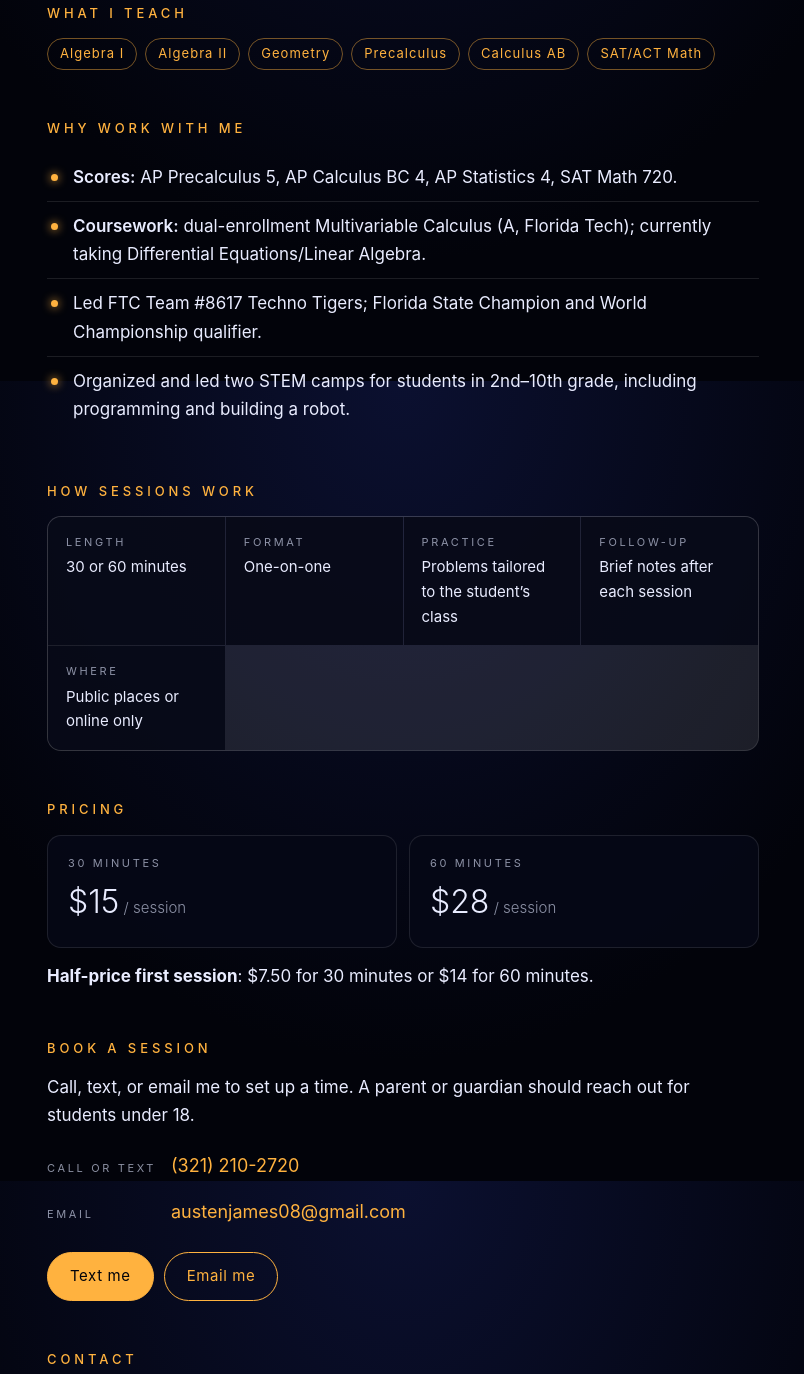
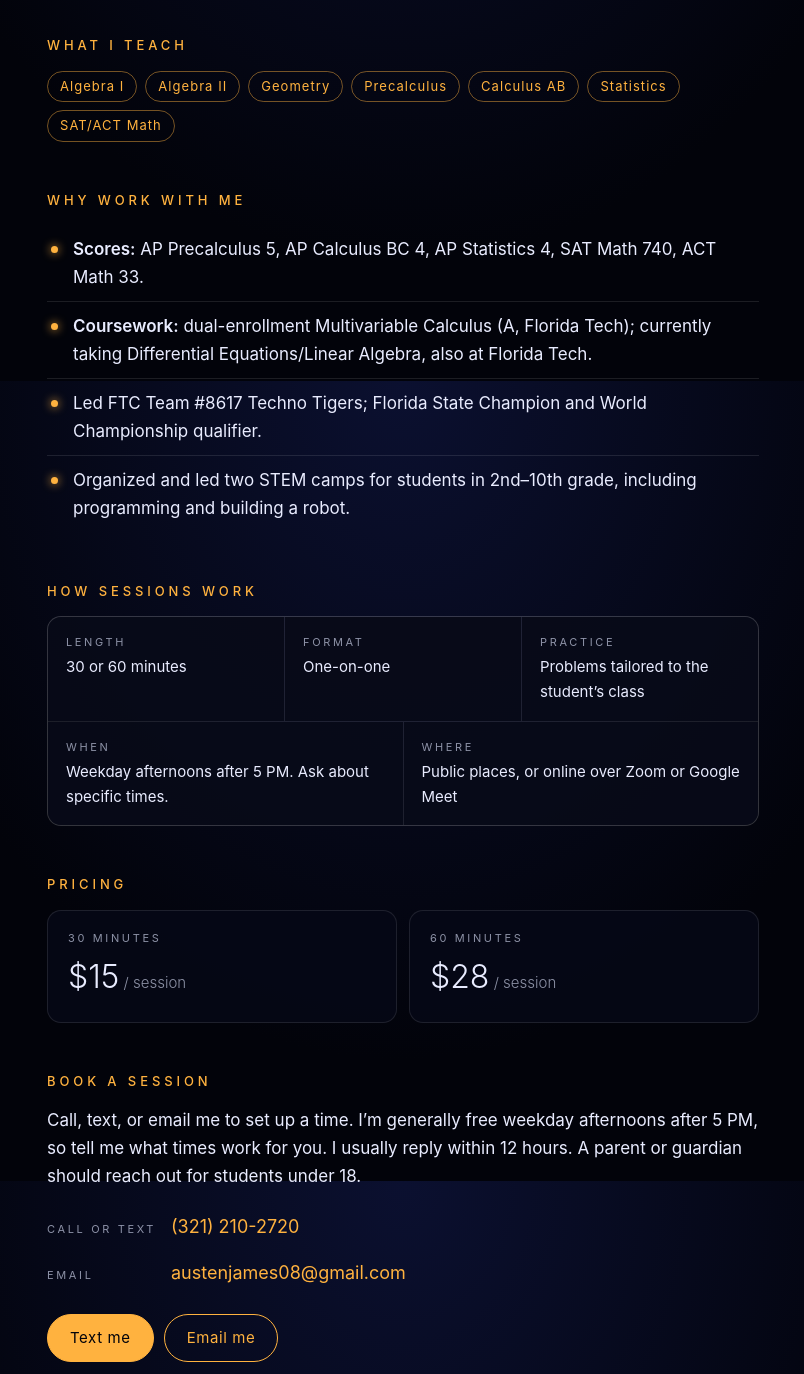
Before and after one commit to austenjr08/AustenRichardson.com, a plain HTML site: page tutoring/index.html in a window 1280 px wide. Shown: the part 419-1793 px from the top of the page, without its empty margins (237-1041 px from the left). Drawn offline with Linux system fonts and the light colour scheme.

Commit message:
Tutoring page: content updates and Formspree contact form
- Scores: SAT Math 740, add ACT Math 33; add age/school line
- Add Statistics; DE/Linear Algebra noted as Florida Tech
- Headline now says SAT/ACT Math
- Availability (weekdays after 5 PM), 12-hour reply time, Zoom/Google Meet
- Payment: Zelle or cash only; remove Venmo/card placeholders
- Remove half-price first session, session notes, and testimonials section
- Updated parent/guardian and safety policies
- Contact form now sends through Formspree (subject line + spam trap)

Co-Authored-By: Claude Opus 5.5 <noreply@anthropic.com>

```diff
--- a/css/tutoring.css
+++ b/css/tutoring.css
@@ -28,6 +28,7 @@
 .tutoring section { scroll-margin-top: 16px; }
 
 .t-hero { margin: 12px 0 8px; }
+.about-line { margin: 0 0 6px; font-size: 16px; color: rgba(233, 236, 255, 0.85); }
 .location { margin: 0 0 20px; color: var(--muted); font-size: 15px; }
 .t-cta { display: flex; flex-wrap: wrap; gap: 10px; }
 
@@ -63,7 +64,6 @@
 .price-len { margin: 0; font-size: 11px; letter-spacing: 0.24em; text-transform: uppercase; color: var(--muted); }
 .price-amt { margin: 4px 0 0; font-size: 32px; font-weight: 300; }
 .price-amt .per { font-size: 15px; color: var(--muted); }
-.price-note { margin-top: 14px; }
 
 /* Contact form */
 .t-form { display: grid; gap: 16px; margin-top: 8px; }
@@ -132,3 +132,15 @@
 .direct li { display: flex; flex-wrap: wrap; align-items: baseline; gap: 4px 14px; padding: 8px 0; font-size: 18px; }
 .direct-label { min-width: 110px; font-size: 11px; letter-spacing: 0.24em; text-transform: uppercase; color: var(--muted); }
 .direct a { overflow-wrap: anywhere; }
+
+/* Spam trap field, hidden from people */
+.hp { position: absolute; left: -9999px; width: 1px; height: 1px; overflow: hidden; }
+
+/* "How sessions work" has 5 tiles: lay them out so no empty cell shows */
+.tutoring .glance { grid-template-columns: 1fr 1fr; }
+.tutoring .glance div:last-child { grid-column: 1 / -1; }
+@media (min-width: 640px) {
+  .tutoring .glance { grid-template-columns: repeat(6, 1fr); }
+  .tutoring .glance div { grid-column: span 2; }
+  .tutoring .glance div:nth-child(n + 4) { grid-column: span 3; }
+}
--- a/js/tutoring.js
+++ b/js/tutoring.js
@@ -1,22 +1,16 @@
-// Tutoring page settings. EDIT HERE: prices, form endpoint, email for the form, payment.
+// Tutoring page settings. EDIT HERE: prices, form endpoint, email for the form.
 // (Phone and email shown in the "Book a session" section are written directly in tutoring/index.html.)
 // The page reads these values and fills them in, so there is only one place to change them.
 const TUTORING = {
   PRICE_30: 15, // dollars per 30-minute session
-  PRICE_60: 28, // dollars per 60-minute session. TODO: Austen to confirm this number.
-  FIRST_SESSION_DISCOUNT: 'Half-price first session',
+  PRICE_60: 28, // dollars per 60-minute session
 
-  // TODO: paste a form endpoint (e.g. https://formspree.io/f/xxxxxxx). Until then the form
-  // opens the visitor's email app instead, addressed to CONTACT_EMAIL.
-  FORM_ENDPOINT: '[FORM_ENDPOINT]',
+  // Formspree form that forwards contact-form messages to your email.
+  // (If this is ever emptied, the form falls back to opening the visitor's email app.)
+  FORM_ENDPOINT: 'https://formspree.io/f/xljbjpaj',
 
   // Email the contact form sends to (via the visitor's email app) until FORM_ENDPOINT is set.
   CONTACT_EMAIL: 'austenjames08@gmail.com',
-
-  // TODO: optional payment details. Leave a value as-is to hide it.
-  // (Zelle is written directly in the Policies section of tutoring/index.html.)
-  VENMO_HANDLE: '[VENMO_HANDLE]',
-  CARD_PAYMENT_URL: '[CARD_PAYMENT_URL]',
 };
 
 (() => {
@@ -28,18 +22,8 @@ const TUTORING = {
     const key = el.dataset.price;
     if (key === '30') el.textContent = money(TUTORING.PRICE_30);
     if (key === '60') el.textContent = money(TUTORING.PRICE_60);
-    if (key === 'first30') el.textContent = money(TUTORING.PRICE_30 / 2);
-    if (key === 'first60') el.textContent = money(TUTORING.PRICE_60 / 2);
   });
-  document.querySelectorAll('[data-discount]').forEach((el) => { el.textContent = TUTORING.FIRST_SESSION_DISCOUNT; });
 
-  // ---------- Payment ----------
-  const payExtra = document.getElementById('pay-extra');
-  const bits = [];
-  if (isSet(TUTORING.VENMO_HANDLE)) bits.push(`Venmo: ${TUTORING.VENMO_HANDLE}`);
-  if (bits.length) payExtra.textContent = ` ${bits.join(' · ')}.`;
-  const cardLink = document.getElementById('card-link');
-  if (isSet(TUTORING.CARD_PAYMENT_URL)) { cardLink.href = TUTORING.CARD_PAYMENT_URL; cardLink.hidden = false; }
 
   // ---------- Contact form ----------
   const form = document.getElementById('contact-form');
--- a/tutoring/index.html
+++ b/tutoring/index.html
@@ -25,7 +25,8 @@
     <section class="t-hero" aria-labelledby="t-title">
       <p class="eyebrow">Tutoring</p>
       <h1 id="t-title">Math Tutoring</h1>
-      <p class="summary">Algebra through Calculus AB and SAT Math, taught by a local student who competes, builds, and teaches.</p>
+      <p class="summary">Algebra through Calculus AB and SAT/ACT Math, taught by a local student who competes, builds, and teaches.</p>
+      <p class="about-line">I’m Austen Richardson, an 18-year-old student at Holy Trinity Episcopal Academy.</p>
       <p class="location">Melbourne, FL area · In person in public places, or online</p>
       <p class="t-cta"><a class="btn" href="#book">Book a session</a> <a class="btn btn-ghost" href="#contact">Ask a question</a></p>
     </section>
@@ -39,6 +40,7 @@
         <li>Geometry</li>
         <li>Precalculus</li>
         <li>Calculus AB</li>
+        <li>Statistics</li>
         <li>SAT/ACT Math</li>
       </ul>
     </section>
@@ -47,8 +49,8 @@
     <section aria-labelledby="why">
       <h2 id="why">Why work with me</h2>
       <ul class="highlights">
-        <li><strong>Scores:</strong> AP Precalculus 5, AP Calculus BC 4, AP Statistics 4, SAT Math 720.</li>
-        <li><strong>Coursework:</strong> dual-enrollment Multivariable Calculus (A, Florida Tech); currently taking Differential Equations/Linear Algebra.</li>
+        <li><strong>Scores:</strong> AP Precalculus 5, AP Calculus BC 4, AP Statistics 4, SAT Math 740, ACT Math 33.</li>
+        <li><strong>Coursework:</strong> dual-enrollment Multivariable Calculus (A, Florida Tech); currently taking Differential Equations/Linear Algebra, also at Florida Tech.</li>
         <li>Led FTC Team #8617 Techno Tigers; Florida State Champion and World Championship qualifier.</li>
         <li>Organized and led two STEM camps for students in 2nd–10th grade, including programming and building a robot.</li>
       </ul>
@@ -61,8 +63,8 @@
         <div><dt>Length</dt><dd>30 or 60 minutes</dd></div>
         <div><dt>Format</dt><dd>One-on-one</dd></div>
         <div><dt>Practice</dt><dd>Problems tailored to the student’s class</dd></div>
-        <div><dt>Follow-up</dt><dd>Brief notes after each session</dd></div>
-        <div><dt>Where</dt><dd>Public places or online only</dd></div>
+        <div><dt>When</dt><dd>Weekday afternoons after 5 PM. Ask about specific times.</dd></div>
+        <div><dt>Where</dt><dd>Public places, or online over Zoom or Google Meet</dd></div>
       </dl>
     </section>
 
@@ -79,13 +81,12 @@
           <p class="price-amt"><span data-price="60">$28</span><span class="per"> / session</span></p>
         </div>
       </div>
-      <p class="price-note"><strong data-discount>Half-price first session</strong>: <span data-price="first30">$7.50</span> for 30 minutes or <span data-price="first60">$14</span> for 60 minutes.</p>
     </section>
 
     <!-- 6. Booking: direct contact -->
     <section id="book" aria-labelledby="book-h">
       <h2 id="book-h">Book a session</h2>
-      <p>Call, text, or email me to set up a time. A parent or guardian should reach out for students under 18.</p>
+      <p>Call, text, or email me to set up a time. I’m generally free weekday afternoons after 5 PM, so tell me what times work for you. I usually reply within 12 hours. A parent or guardian should reach out for students under 18.</p>
       <ul class="direct">
         <li><span class="direct-label">Call or text</span> <a href="tel:+13212102720">(321) 210-2720</a></li>
         <li><span class="direct-label">Email</span> <a href="mailto:austenjames08@gmail.com?subject=Math%20tutoring">austenjames08@gmail.com</a></li>
@@ -97,8 +98,11 @@
     <section id="contact" aria-labelledby="contact-h">
       <h2 id="contact-h">Contact</h2>
       <p>Prefer to write it all out? Send a message here and I’ll reply by email.</p>
-      <!-- TODO: set FORM_ENDPOINT in js/tutoring.js. Until then, sending opens the visitor's email app. -->
+      <!-- Messages go through Formspree (endpoint set in js/tutoring.js). This site stores nothing. -->
       <form id="contact-form" class="t-form" method="post" action="#" novalidate>
+        <input type="hidden" name="_subject" value="New tutoring inquiry from austenrichardson.com">
+        <!-- Spam trap: real visitors never see or fill this. -->
+        <div class="hp" aria-hidden="true"><label>Leave this empty <input type="text" name="_gotcha" tabindex="-1" autocomplete="off"></label></div>
         <div class="field">
           <label for="f-name">Student name</label>
           <input id="f-name" name="name" type="text" autocomplete="name" required maxlength="80">
@@ -132,7 +136,7 @@
             <select id="f-course" name="course" required>
               <option value="">Choose…</option>
               <option>Algebra I</option><option>Algebra II</option><option>Geometry</option>
-              <option>Precalculus</option><option>Calculus AB</option><option>SAT/ACT Math</option><option>Other</option>
+              <option>Precalculus</option><option>Calculus AB</option><option>Statistics</option><option>SAT/ACT Math</option><option>Other</option>
             </select>
           </div>
         </div>
@@ -150,21 +154,14 @@
       <h2 id="policies">Policies</h2>
       <ul class="highlights">
         <li><strong>Cancellations:</strong> please cancel or reschedule at least 24 hours before the session.</li>
-        <li><strong>Payment:</strong> due at or before the session, by Zelle, Venmo, or a card payment link. Zelle: <strong>(321) 210-2720</strong> (Austen Richardson). Other payment details are shared when you book.<span id="pay-extra"></span>
-          <!-- TODO: set VENMO_HANDLE and CARD_PAYMENT_URL in js/tutoring.js. -->
-          <a id="card-link" href="#" target="_blank" rel="noopener" hidden>Pay by card</a></li>
-        <li><strong>Parents and guardians:</strong> a parent or guardian must be involved for any student under 18.</li>
-        <li><strong>Safety:</strong> sessions are held in public places or online only, never alone in private homes.</li>
+        <li><strong>Payment:</strong> due at or before the session, by Zelle or cash. Zelle: <strong>(321) 210-2720</strong> (Austen Richardson).</li>
+        <li><strong>Parents and guardians:</strong> a parent or guardian must be involved in communication for any student under 18, but they do not have to attend the lesson itself (however, parents are free to do so).</li>
+        <li><strong>Safety:</strong> sessions are held in public places or online only.</li>
       </ul>
     </section>
 
-    <!-- 9. Testimonials -->
-    <section aria-labelledby="testimonials">
-      <h2 id="testimonials">Testimonials</h2>
-      <!-- TODO: add real testimonials here, only with written permission from the student/family.
-           Do not add invented reviews, quotes, or results. -->
-      <p class="muted">No testimonials yet.</p>
-    </section>
+    <!-- Testimonials: removed until there are real ones. Add a section here only with
+         real reviews the student/family gave written permission to post. -->
 
     <!-- 10. FAQ -->
     <section aria-labelledby="faq">
@@ -172,15 +169,19 @@
       <div class="faq">
         <details>
           <summary>What grades and classes do you cover?</summary>
-          <p>Middle and high school math from Algebra I through Calculus AB, plus the math sections of the SAT and ACT. If you’re not sure whether your class fits, send a message and ask.</p>
+          <p>Middle and high school math from Algebra I through Calculus AB, plus Statistics and the math sections of the SAT and ACT. If you’re not sure whether your class fits, send a message and ask.</p>
         </details>
         <details>
           <summary>In person or online?</summary>
-          <p>Either. In-person sessions are in public places in the Melbourne, FL area, like a library. Online sessions are held over a video call.</p>
+          <p>Either. In-person sessions are in public places in the Melbourne, FL area, like a library. Online sessions are held over Zoom or Google Meet.</p>
         </details>
         <details>
           <summary>How do I book?</summary>
           <p>Call or text (321) 210-2720, email austenjames08@gmail.com, or use the contact form, and we’ll pick a time. For students under 18, a parent or guardian should reach out.</p>
+        </details>
+        <details>
+          <summary>When are you available?</summary>
+          <p>Weekday afternoons after 5 PM. Send me the days and times that work for you and I’ll confirm one. I usually reply within 12 hours.</p>
         </details>
         <details>
           <summary>What should the student bring?</summary>
```
